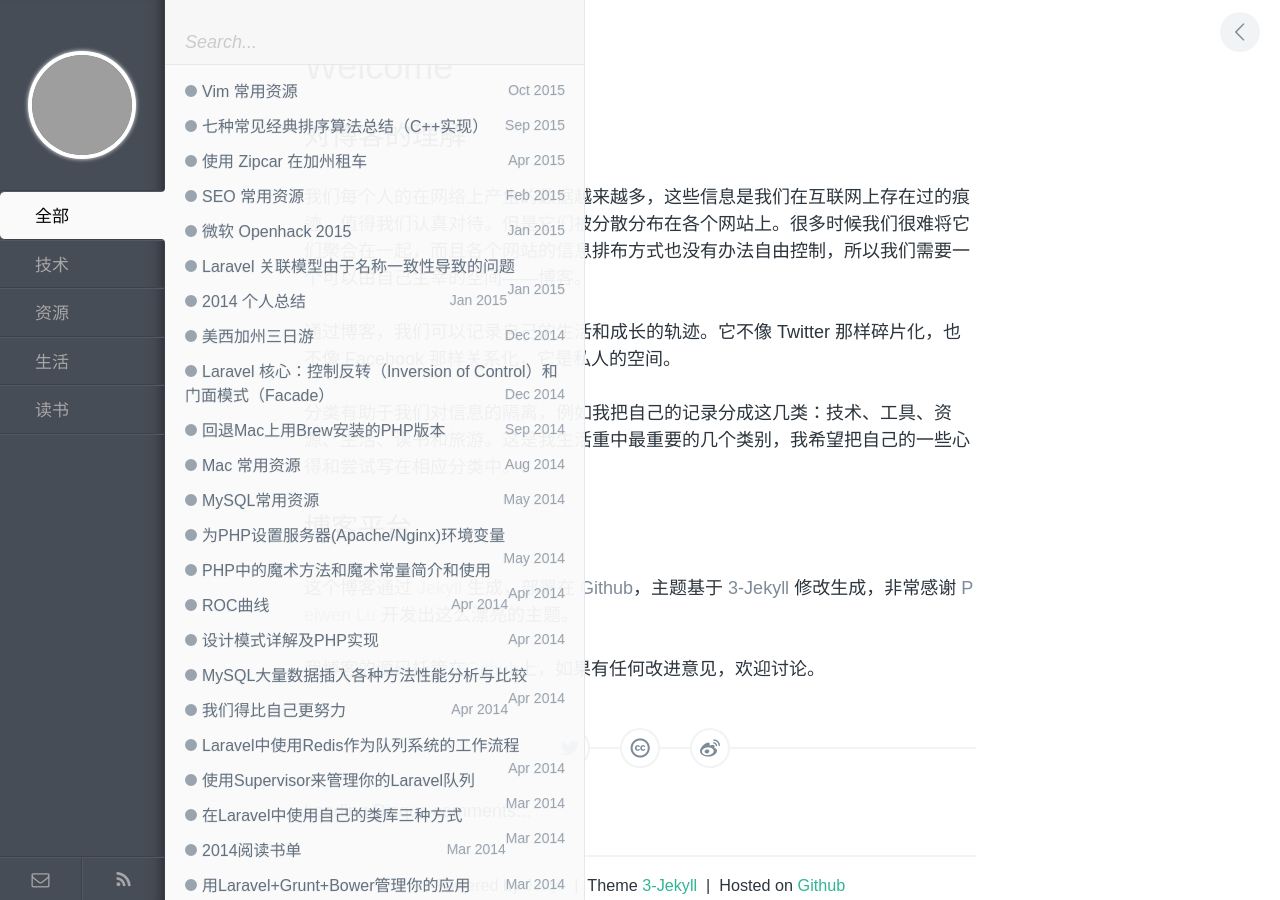
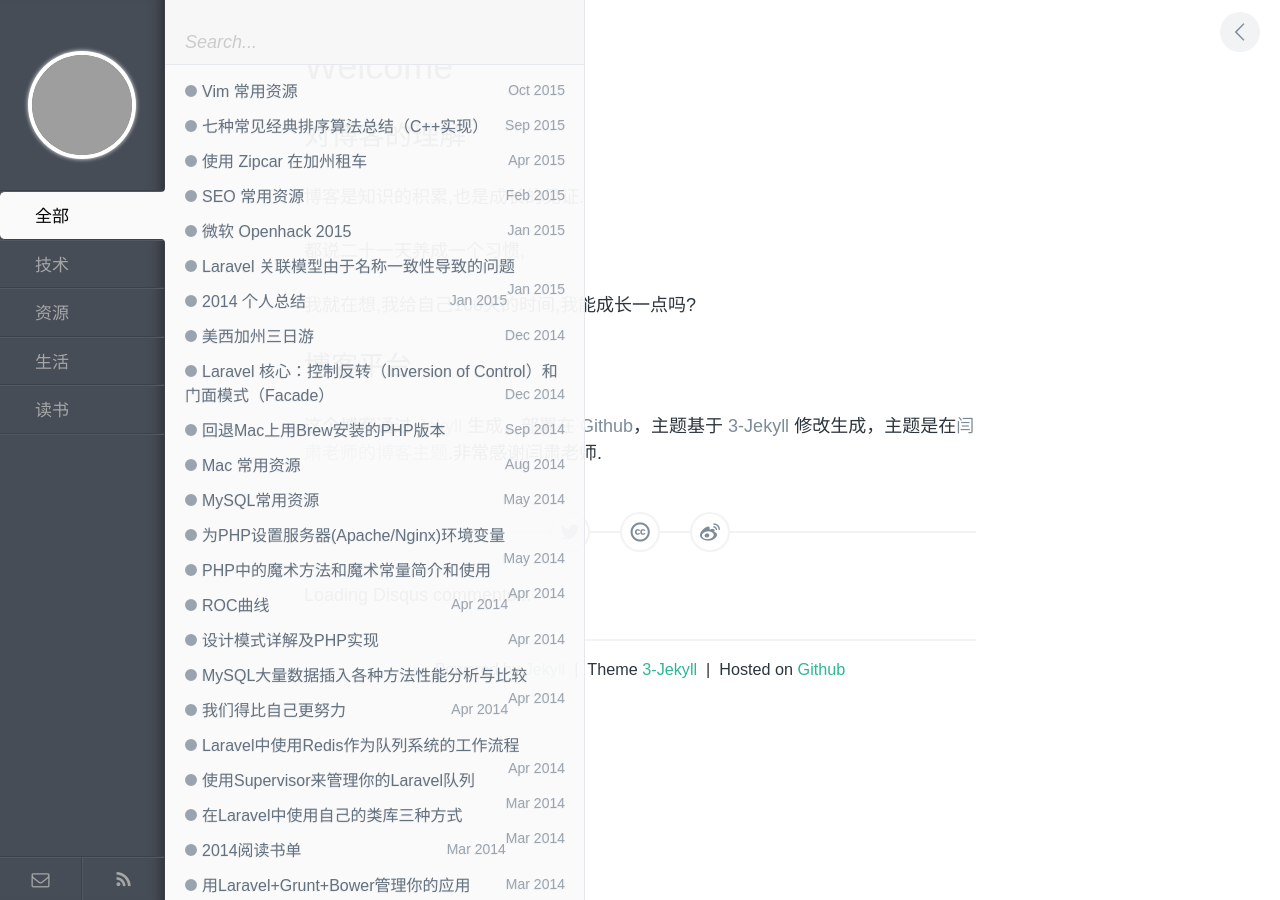
Before and after one commit to lanacon/lanacon.github.io, a Jekyll site: the page built from index.md, in a window 1280 px wide. Built offline with Jekyll 4.4.1, drawn with Linux system fonts in a browser that asks for light colours; comment, search, counter and statistics services are not loaded; grey boxes are pictures that could not be loaded.

Commit message:
修改部分文件
修改

```diff
--- a/CNAME
+++ /dev/null
@@ -1 +0,0 @@
-yansu.org
--- a/_config.yml
+++ b/_config.yml
@@ -24,10 +24,7 @@ avatar: http://ww1.sinaimg.cn/large/7f5ba233gw1exmmqayproj20u00k00wr.jpg
 favicon: http://ww1.sinaimg.cn/large/7f5ba233gw1exmmqayproj20u00k00wr.jpg
 
 # google analytics 设置
-ga:
-  id: UA-54767140-1
-  url: yansu.org
 
 # disqus 设置
 disqus:
-  shortname: suyan-zh
+  shortname: yinyakun-zh
--- a/index.md
+++ b/index.md
@@ -5,14 +5,15 @@ title: Welcome
 
 ## 对博客的理解
 
-我们每个人的在网络上产生的数据越来越多，这些信息是我们在互联网上存在过的痕迹，值得我们认真对待。但是它们被分散分布在各个网站上。很多时候我们很难将它们聚合在一起，而且各个网站的信息排布方式也没有办法自由控制，所以我们需要一个可以由自己主宰的空间——博客。
+博客是知识的积累,也是成长的见证.
 
-通过博客，我们可以记录自己的生活和成长的轨迹。它不像 Twitter 那样碎片化，也不像 Facebook 那样关系化，它是私人的空间。
+都说二十一天养成一个习惯,
 
-分类有助于我们对信息的隔离，例如我把自己的记录分成这几类：技术、工具、资源、生活、读书和旅游。这是我生活重中最重要的几个类别，我希望把自己的一些心得和尝试写在相应分类中。
+我就在想,我给自己100天的时间,我能成长一点吗?
+
+
+
 
 ## 博客平台
 
-这个博客通过 [Jekyll](http://jekyllrb.com/) 生成，部署在 [Github](https://pages.github.com)，主题基于 [3-Jekyll](https://github.com/P233/3-Jekyll) 修改生成，非常感谢 [Peiwen Lu](https://github.com/P233) 开发出这么漂亮的主题。
-
-我博客的源码托管在[Github](https://github.com/suyan/suyan.github.io)上，如果有任何改进意见，欢迎讨论。
+这个博客通过 [Jekyll](http://jekyllrb.com/) 生成，部署在 [Github](https://pages.github.com)，主题基于 [3-Jekyll](https://github.com/P233/3-Jekyll) 修改生成，主题是在[闫肃老师的博客主题](http://yansu.org/index.html).非常感谢闫肃老师.
```
